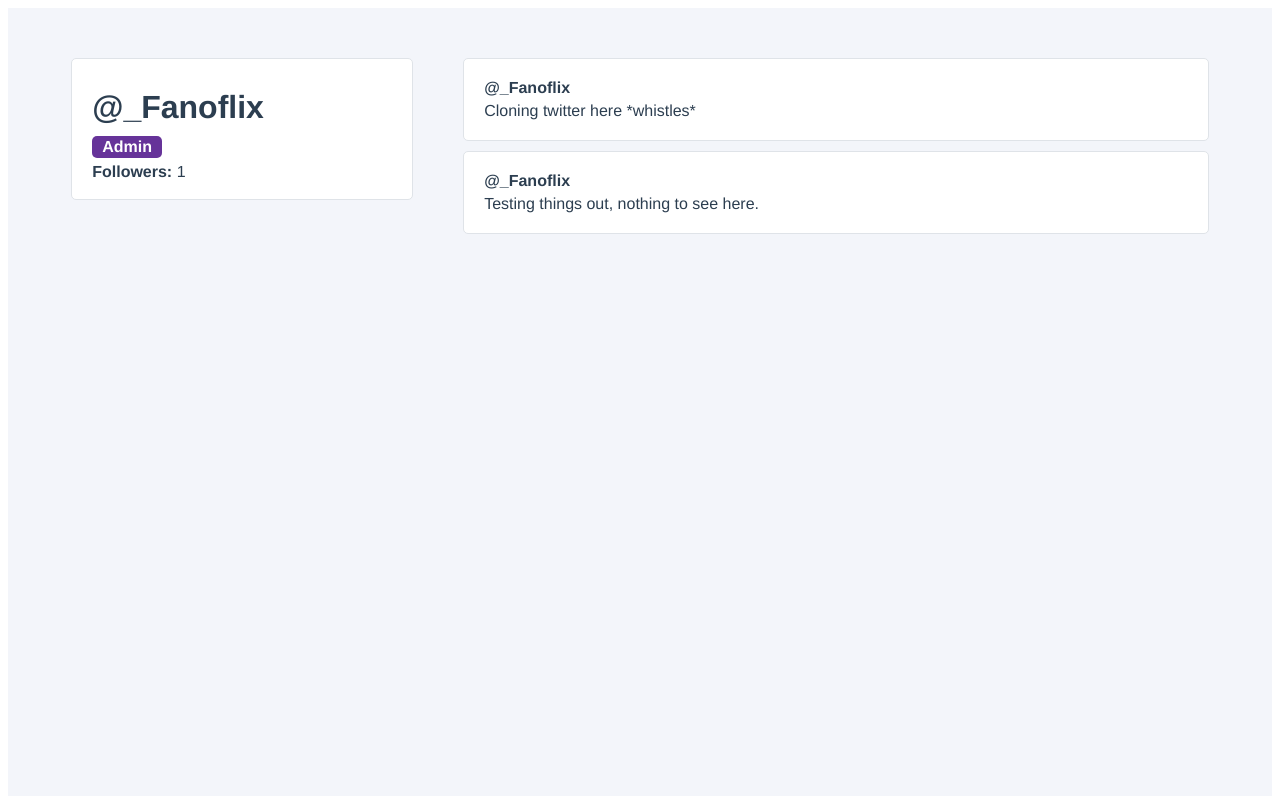
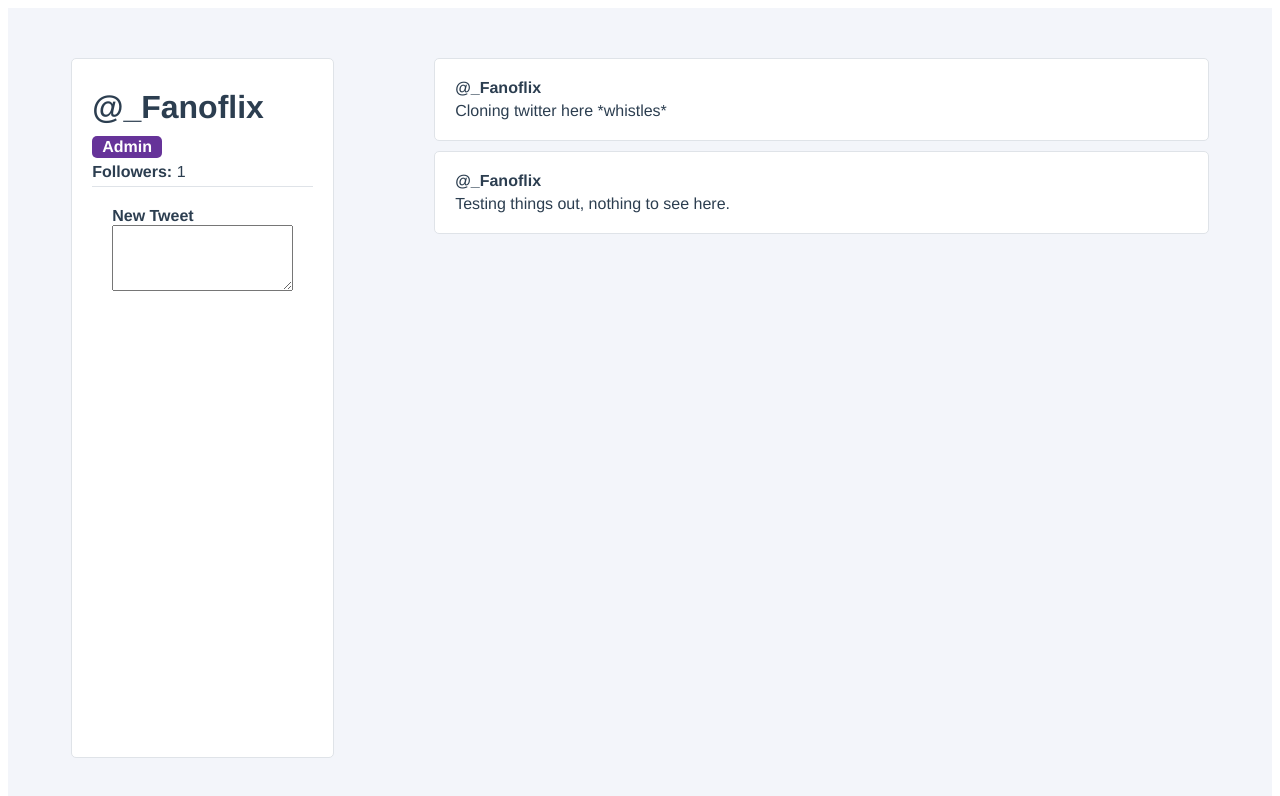
Before and after one commit to Fanoflix/twitter-clone, a Vue app: page / in a window 1280 px wide. Shown: the top 796 px of the page. Built offline with nearby package versions, Linux system fonts and the light colour scheme.

Commit message:
Update UserProfile.vue
Added Create new tweet box

```diff
--- a/src/components/UserProfile.vue
+++ b/src/components/UserProfile.vue
@@ -8,6 +8,10 @@
                <div class="user-profile__follower-count">
                     <strong>Followers: </strong> {{ followers }}
                </div>
+               <form class="user-profile__create-tweet">
+                 <label for="newTweet"> <strong> New Tweet </strong></label>
+                 <textarea id="newTweet" rows="4"></textarea>
+               </form>
         </div>
 
         <div class="user-profile__tweets-wrapper">
@@ -76,13 +80,13 @@
 .user-profile {
     display: grid;
     grid-template-columns: 1fr 3fr;
+    grid-gap: 50px;
     width: 100%;
     padding: 50px 5%;
 
 }
 
 .user-profile__user-panel {
-    size: auto;
     display: flex;
     flex-direction: column;
     margin-right: 50px;
@@ -90,8 +94,6 @@
     background-color: white;
     border-radius: 5px;
     border: 1px solid #dfe3e8;
-    width: 300px;
-    height: 100px;
 }
 
 .user-profile__username {
@@ -107,11 +109,25 @@
     padding: 2px 10px;
 }
 
+.user-profile__tweet-wrapper {
+  display: grid;
+  grid-gap: 10px;
+}
+
 .user-profile__follower-count {
     padding: 5px 0px;
 }
+
 h1 {
     padding: 10px 0px;
     margin: 0;
 }
+
+.user-profile__create-tweet {
+  border-top: 1px solid #dfe3e8;
+  padding: 20px;
+  display: flex;
+  flex-direction: column;
+
+}
 </style>
```
